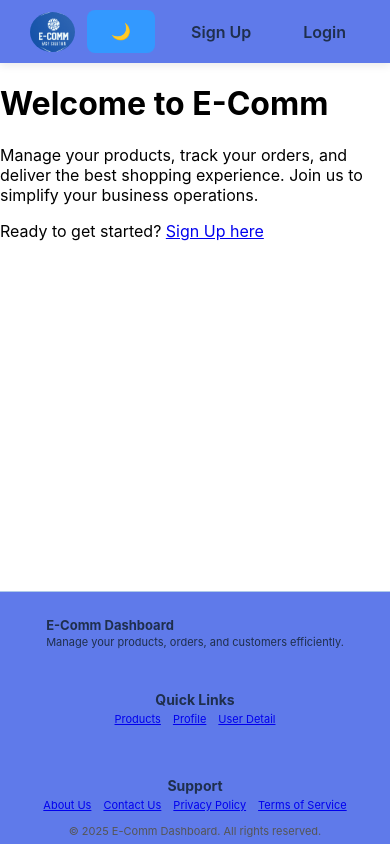
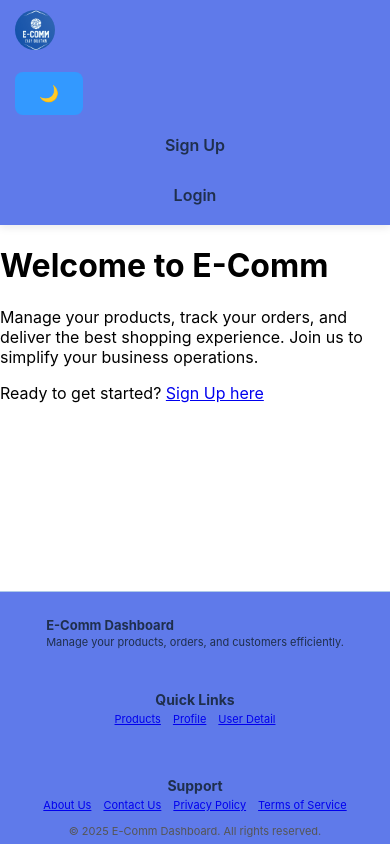
Before and after one commit to AshishDevlekar/E-DASHBOARD, a React (Create React App) app in the folder front-end/: page /register in a window 390 px wide. Built offline with nearby package versions, Linux system fonts and the light colour scheme; no server answers.

Commit message:
Update App.css

```diff
--- a/front-end/src/App.css
+++ b/front-end/src/App.css
@@ -96,6 +96,46 @@
   align-items: center;
   justify-content: flex-end;
 }
+@media (max-width: 768px) {
+  .nav-header {
+    flex-direction: column;
+    align-items: flex-start;
+    padding: 10px 15px;
+  }
+
+  .nav-left {
+    flex-direction: column;
+    align-items: flex-start;
+    width: 100%;
+  }
+
+  .nav-ul {
+    flex-direction: column;
+    gap: 10px;
+    width: 100%;
+    padding-left: 0;
+  }
+
+  .nav-ul li a {
+    display: block;
+    width: 100%;
+    padding: 10px 0;
+    font-size: 16px;
+  }
+
+  .nav-right {
+    margin-top: 10px;
+    justify-content: flex-start;
+    width: 100%;
+  }
+
+  .logo {
+    width: 40px;
+    height: 40px;
+    margin-bottom: 10px;
+  }
+}
+
 
 /* Footer */
 .footer {
@@ -1225,4 +1265,5 @@ button:hover {
   to {
     transform: rotate(360deg);
   }
+
 }
```
